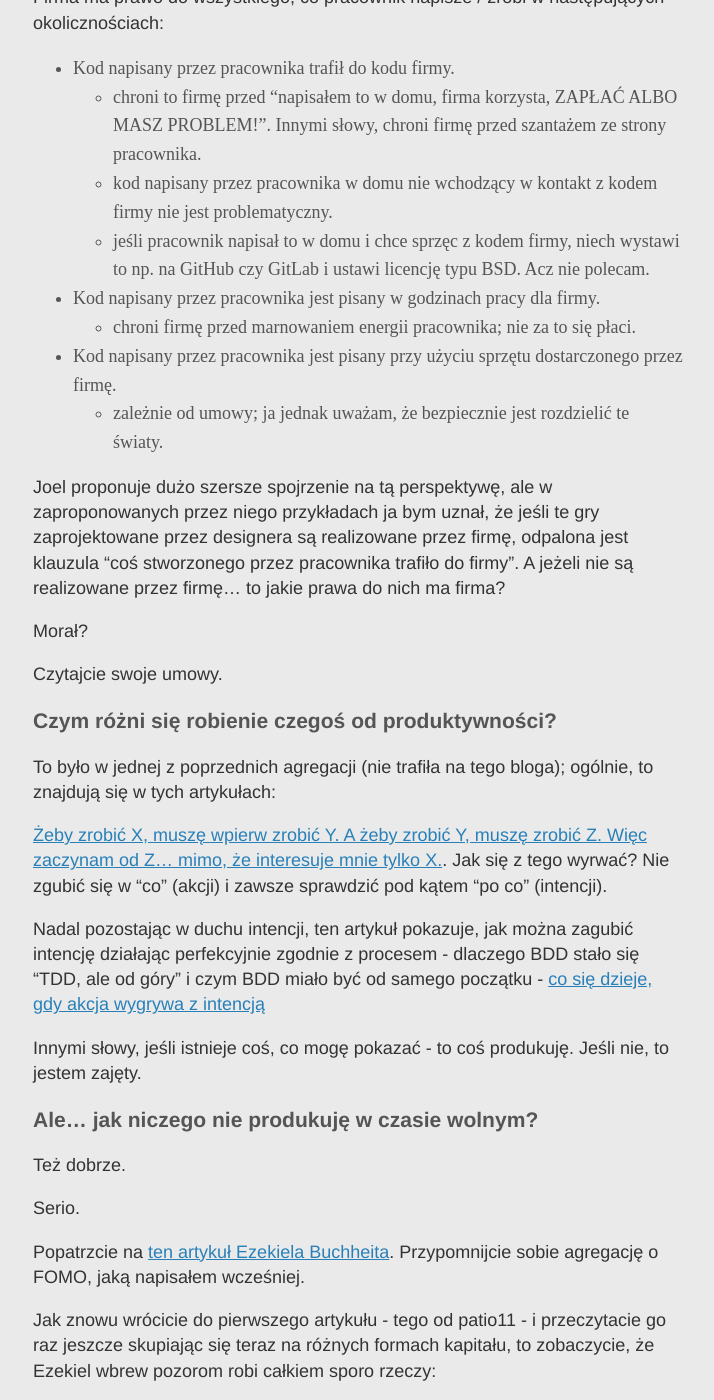
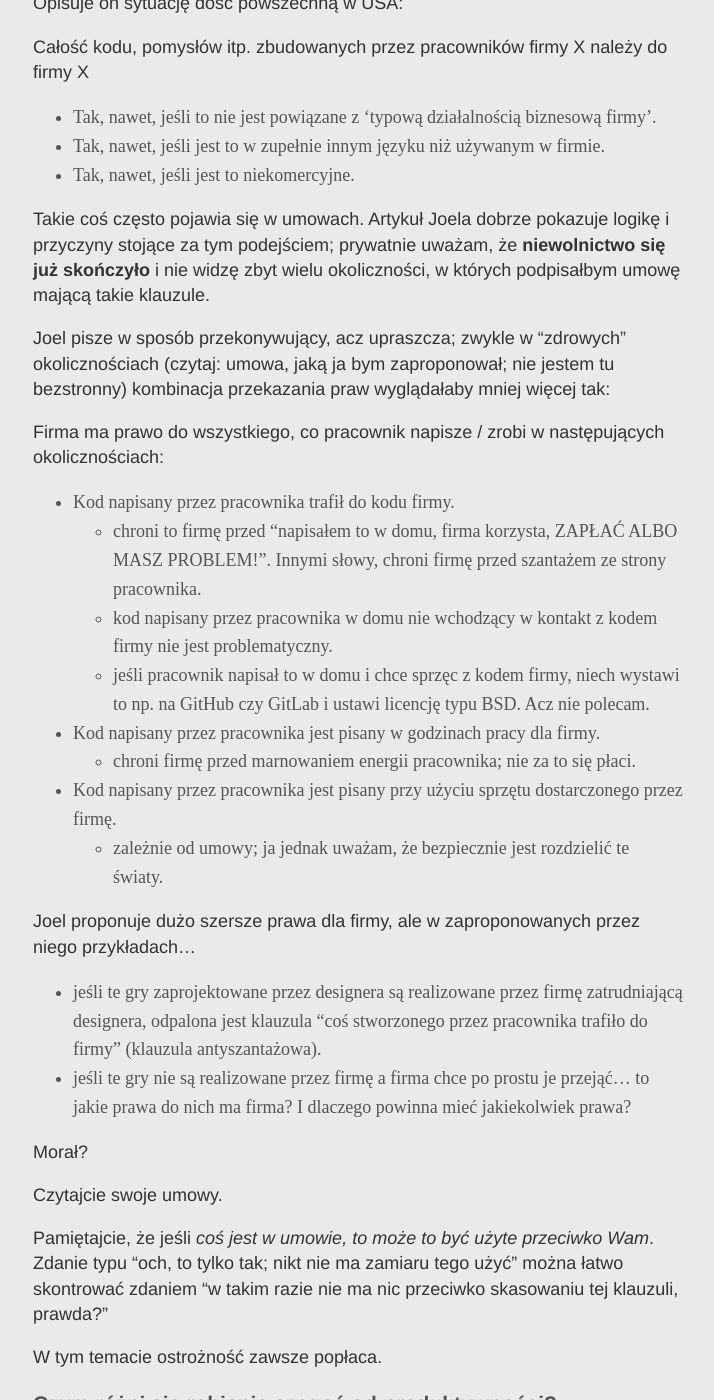
Before and after one commit to ljzolw/ljzolw.github.io, a Jekyll site: the page built from _posts/2017-02-04-agregacja.md, in a window 1280 px wide and 1400 px high, scrolled down 3755 px. Shown: the whole window, without its empty margins (282-996 px from the left). Built offline with Jekyll 4.4.1, drawn with Linux system fonts in a browser that asks for light colours; some of the changed text lies outside the part shown.

Commit message:
Correction.

```diff
--- a/_posts/2017-02-04-agregacja.md
+++ b/_posts/2017-02-04-agregacja.md
@@ -3,6 +3,18 @@
 title: "[AGG] Produktywność, czas wolny itp."
 date: 2017-02-04
 ---
+
+### Cel agregacji
+
+Agregacja artykułów to próba zebrania grupy ciekawych artykułów na jakie natrafiłem w tym tygodniu i połączenie ich w jedną, spójną całość. Same artykuły (linki) zdecydowanie warto przeczytać.
+
+W tym tygodniu rozpatruję tematy takie jak:
+* produktywność a bycie zajętym
+* budowanie rzeczy dla siebie po godzinach a klauzule w umowach (w USA)
+
+Wartość dodana dostarczona przeze mnie:
+* omówienie i połączenie w coś "większego", czasem z różnymi punktami widzenia
+* miejsce, które umożliwia Wam przeczytanie ciekawych linków powiązanych tematycznie
 
 ### Dawno, dawno temu...
 
@@ -79,9 +91,9 @@
 * Tak, nawet, jeśli jest to w zupełnie innym języku niż używanym w firmie.
 * Tak, nawet, jeśli jest to niekomercyjne.
 
-Takie coś często pojawia się w umowach. Artykuł Joela dobrze pokazuje logikę i przyczyny stojące za tym podejściem; prywatnie uważam, że **niewolnictwo się już skończyło** i nie widzę zbyt wiele okoliczności, w których podpisałbym umowę mającą takie klauzule.
+Takie coś często pojawia się w umowach. Artykuł Joela dobrze pokazuje logikę i przyczyny stojące za tym podejściem; prywatnie uważam, że **niewolnictwo się już skończyło** i nie widzę zbyt wielu okoliczności, w których podpisałbym umowę mającą takie klauzule.
 
-Joel odrobinę upraszcza; zwykle w "zdrowych" okolicznościach kombinacja przekazania praw wygląda mniej więcej tak:
+Joel pisze w sposób przekonywujący, acz upraszcza; zwykle w "zdrowych" okolicznościach (czytaj: umowa, jaką ja bym zaproponował; nie jestem tu bezstronny) kombinacja przekazania praw wyglądałaby mniej więcej tak:
 
 Firma ma prawo do wszystkiego, co pracownik napisze / zrobi w następujących okolicznościach:
 
@@ -94,11 +106,18 @@
 * Kod napisany przez pracownika jest pisany przy użyciu sprzętu dostarczonego przez firmę.
     * zależnie od umowy; ja jednak uważam, że bezpiecznie jest rozdzielić te światy.
 
-Joel proponuje dużo szersze spojrzenie na tą perspektywę, ale w zaproponowanych przez niego przykładach ja bym uznał, że jeśli te gry zaprojektowane przez designera są realizowane przez firmę, odpalona jest klauzula "coś stworzonego przez pracownika trafiło do firmy". A jeżeli nie są realizowane przez firmę... to jakie prawa do nich ma firma?
+Joel proponuje dużo szersze prawa dla firmy, ale w zaproponowanych przez niego przykładach...
+
+* jeśli te gry zaprojektowane przez designera są realizowane przez firmę zatrudniającą designera, odpalona jest klauzula "coś stworzonego przez pracownika trafiło do firmy" (klauzula antyszantażowa).
+* jeśli te gry nie są realizowane przez firmę a firma chce po prostu je przejąć... to jakie prawa do nich ma firma? I dlaczego powinna mieć jakiekolwiek prawa?
 
 Morał?
 
 Czytajcie swoje umowy.
+
+Pamiętajcie, że jeśli _coś jest w umowie, to może to być użyte przeciwko Wam_. Zdanie typu "och, to tylko tak; nikt nie ma zamiaru tego użyć" można łatwo skontrować zdaniem "w takim razie nie ma nic przeciwko skasowaniu tej klauzuli, prawda?"
+
+W tym temacie ostrożność zawsze popłaca.
 
 ### Czym różni się robienie czegoś od produktywności?
 
@@ -140,8 +159,8 @@
 
 A teraz mam RPGowe wiki (niedługo repozytorium na Jekyllu). Mam tam mnóstwo stron, opisanych. Mam spójny świat; mam możliwość opowiadania i pokazywania czegoś interesującego. Mamy spójne zasady, spójną rzeczywistość i najprawdopodobniej w okolicach 2018 roku wydamy własny system RPG. Mamy też świetną ekipę, która sprawdziła się przez lata.
 
-Nie mówiąc już, ile się nauczyłem, czy ile mam cudownych wspomnień (te rzeczy nie należą do grupy "produktywne", ale były tego warte).
+Nie mówiąc już ile się nauczyłem, ile mam cudownych wspomnień (te rzeczy nie należą do grupy "produktywne", **ale były tego warte**).
 
-Innymi słowy, nieważne, co robię.
+Innymi słowy, nieważne, co robię. Ważne, że to robię, generuję nowe byty i jestem w stanie je wykorzystać w różnych kontekstach.
 
-Ważne, że to robię, generuję nowe byty i jestem w stanie je wykorzystać w różnych kontekstach.
+A czasem po prostu trzeba odpocząć po trudnym dniu ;-).
```
